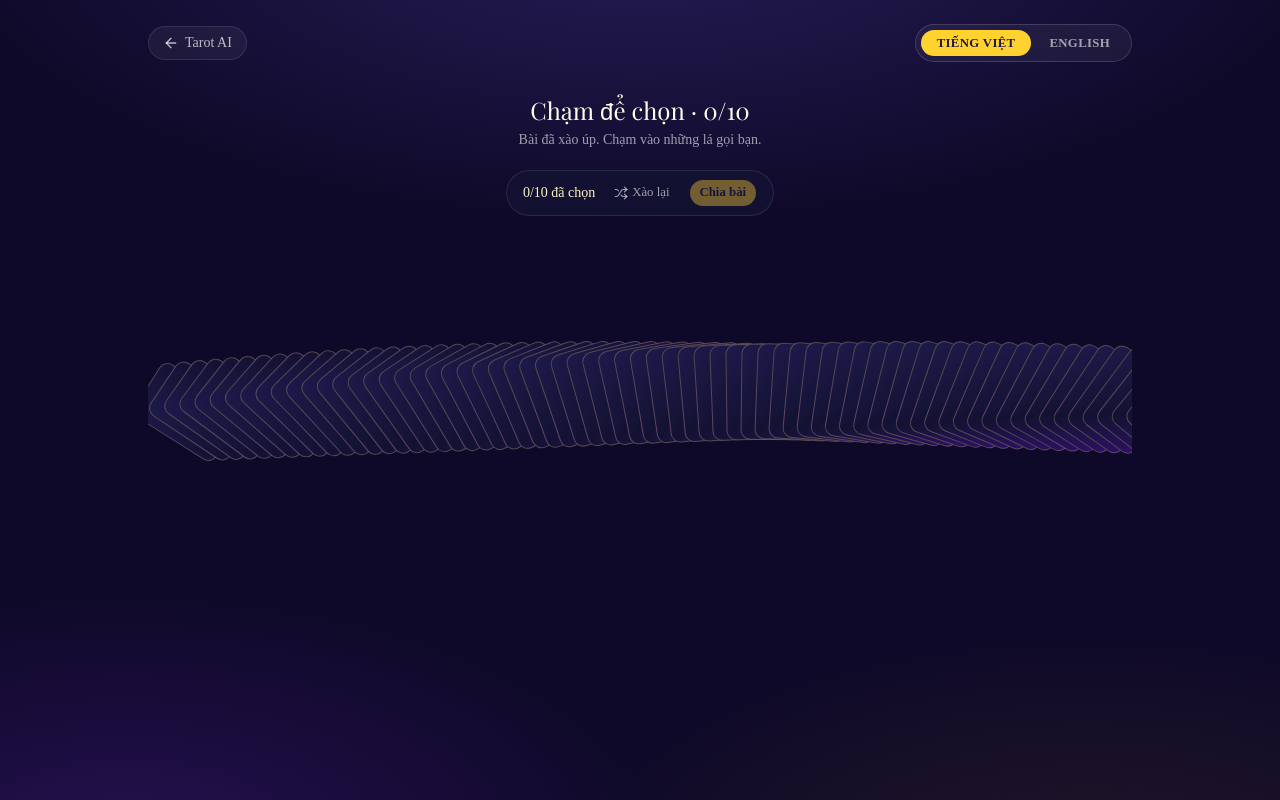
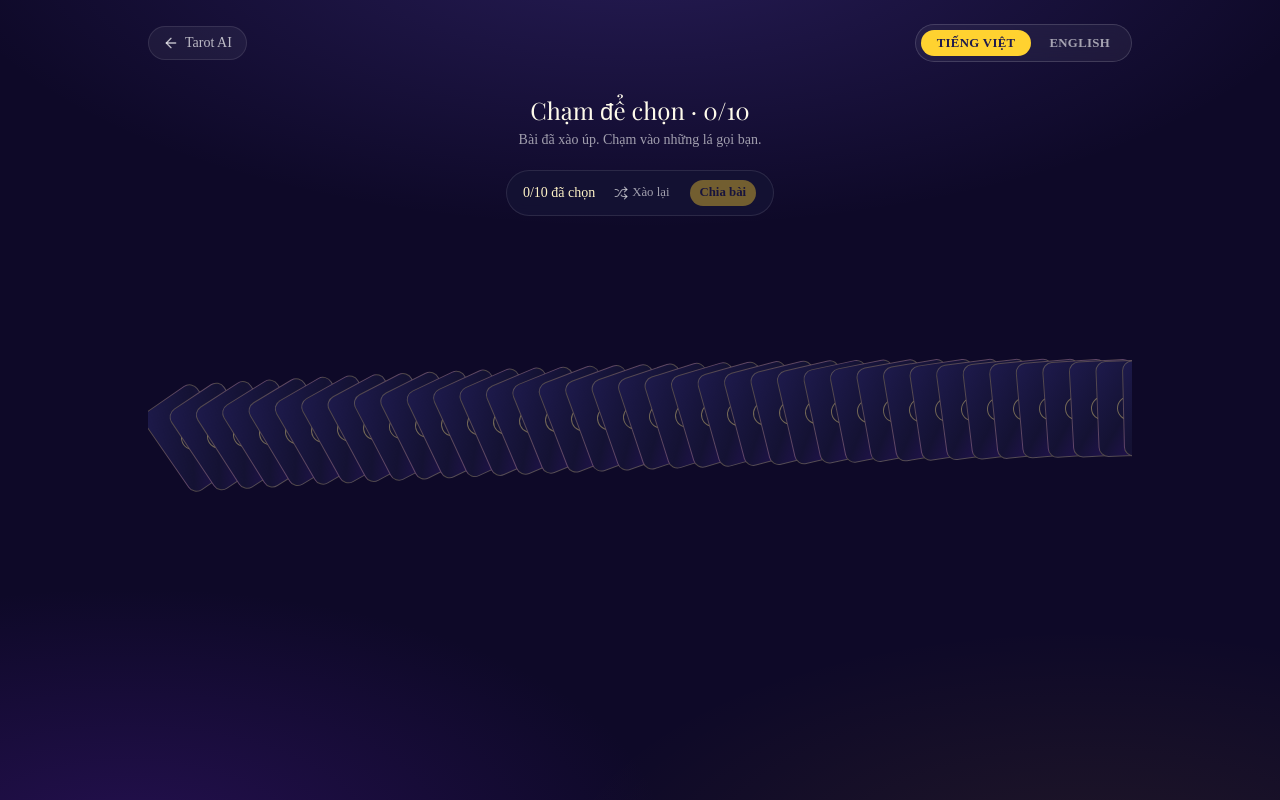
Before and after one commit to TunnTunn/tarot-ai, a Next.js app: page /reading/celtic-cross in a window 1280 px wide. Both pictures are taken after a click on the button "Xào bài để chọn". Built offline with nearby package versions, Linux system fonts and the light colour scheme; a web font is replaced by a local one.

Commit message:
style: fan dang trai ban + scrollbar gon + tu cuon ra giua

```diff
--- a/app/globals.css
+++ b/app/globals.css
@@ -139,6 +139,22 @@
   font-family: var(--font-playfair), Georgia, "Times New Roman", serif;
 }
 
+/* Slim dark scrollbar for the card fan */
+.fan-scroll {
+  scrollbar-width: thin;
+  scrollbar-color: rgba(251, 191, 36, 0.35) transparent;
+}
+.fan-scroll::-webkit-scrollbar {
+  height: 8px;
+}
+.fan-scroll::-webkit-scrollbar-track {
+  background: transparent;
+}
+.fan-scroll::-webkit-scrollbar-thumb {
+  background: rgba(251, 191, 36, 0.35);
+  border-radius: 999px;
+}
+
 .tarot-sky {
   background-color: #0e0928;
   background-image:
--- a/components/reading-board.tsx
+++ b/components/reading-board.tsx
@@ -3,7 +3,7 @@
 import { AnimatePresence, motion, useReducedMotion } from "framer-motion";
 import { useTranslations } from "next-intl";
 import Link from "next/link";
-import { useMemo, useState } from "react";
+import { useMemo, useRef, useState } from "react";
 import { RotateCcw, Shuffle, Sparkles } from "lucide-react";
 import { TarotCard } from "@/components/tarot-card";
 import { Badge } from "@/components/ui/badge";
@@ -39,6 +39,7 @@ export function ReadingBoard({ spreadId }: { spreadId: SpreadId }) {
   const [pickedIds, setPickedIds] = useState<string[]>([]);
   const [drawn, setDrawn] = useState<DrawnCard<TarotCardData>[]>([]);
   const [flipped, setFlipped] = useState<boolean[]>([]);
+  const fanRef = useRef<HTMLDivElement>(null);
 
   const spread = SPREADS[spreadId];
   const need = spread.positions.length;
@@ -51,6 +52,11 @@ export function ReadingBoard({ spreadId }: { spreadId: SpreadId }) {
     setFan(shuffle(ALL_CARDS));
     setPickedIds([]);
     setPhase("choose");
+    // Center the fan without triggering a state update.
+    requestAnimationFrame(() => {
+      const el = fanRef.current;
+      if (el) el.scrollLeft = (el.scrollWidth - el.clientWidth) / 2;
+    });
   };
 
   const togglePick = (id: string) =>
@@ -165,17 +171,17 @@ export function ReadingBoard({ spreadId }: { spreadId: SpreadId }) {
               </Button>
             </div>
 
-            <div className="mt-6 overflow-x-auto pb-8">
+            <div ref={fanRef} className="fan-scroll mt-6 overflow-x-auto pb-8">
               <div
-                className="relative mx-auto h-52"
-                style={{ width: fan.length * 15 + 64 }}
+                className="relative mx-auto h-56"
+                style={{ width: fan.length * 26 + 64 }}
               >
                 {fan.map((card, order) => {
                   const center = (fan.length - 1) / 2;
                   const off = order - center;
-                  const angle = off * 1.5;
-                  const x = off * 15;
-                  const y = Math.pow(off / center, 2) * 20;
+                  const angle = off * 0.9;
+                  const x = off * 26;
+                  const y = Math.pow(off / center, 2) * 30;
                   const pickIndex = pickedIds.indexOf(card.id);
                   const selected = pickIndex >= 0;
                   return (
```
